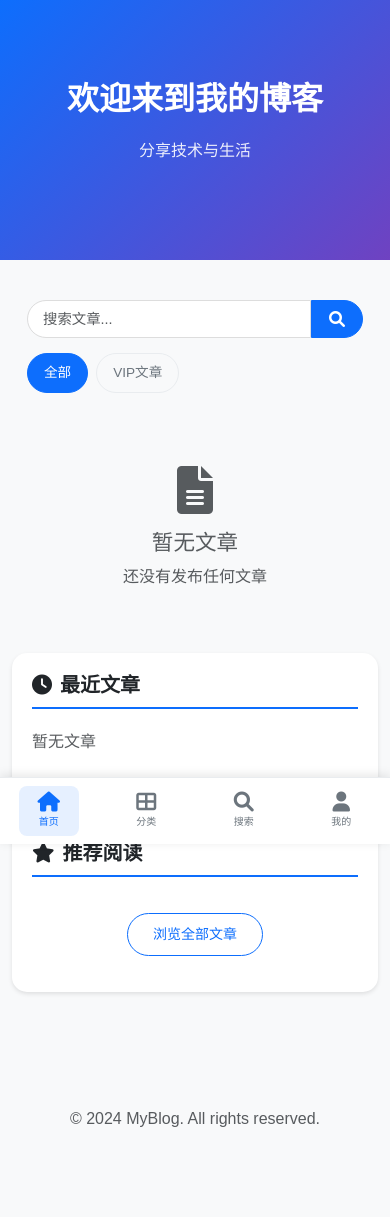
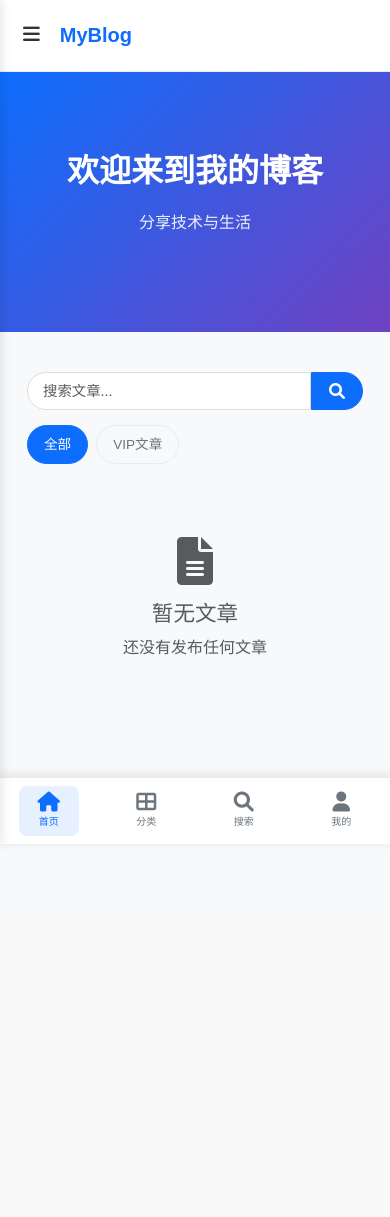
Before and after one commit to jhzhou002/blog, a Django app: page / in a window 390 px wide. After the commit the page ends 836 px from the top, so only its background shows below. Run offline with Django 4.2, Linux system fonts and the light colour scheme; the visitor is signed in with stand-in values (Sample User, id 1); data that the repository does not hold is empty.

Commit message:
实现移动端左侧滑出导航菜单
- 添加移动端专用头部布局（左上角菜单按钮+Logo）
- 创建从左侧滑出的侧边导航菜单
- 包含完整导航功能：首页、分类、搜索、用户功能
- 添加背景遮罩和流畅动画效果
- 移动端首页仅显示博客列表，隐藏右侧边栏
- 桌面端导航保持不变，仅移动端使用侧边菜单
- 支持点击、ESC键、遮罩层关闭菜单

🤖 Generated with [Claude Code](https://claude.ai/code)

Co-Authored-By: Claude <noreply@anthropic.com>

```diff
--- a/static/css/style.css
+++ b/static/css/style.css
@@ -754,6 +754,136 @@ body {
 }
 
 /* Responsive */
+/* Mobile Header */
+.mobile-header {
+    background: white;
+    border-bottom: 1px solid #e9ecef;
+    padding: 12px 15px;
+    display: flex;
+    align-items: center;
+    position: sticky;
+    top: 0;
+    z-index: 1000;
+}
+
+.mobile-menu-btn {
+    background: none;
+    border: none;
+    font-size: 1.2rem;
+    color: #333;
+    padding: 8px;
+    margin-right: 12px;
+    cursor: pointer;
+}
+
+.mobile-logo {
+    font-size: 1.25rem;
+    font-weight: 600;
+    color: var(--primary-color);
+    margin: 0;
+}
+
+/* Mobile Sidebar */
+.mobile-sidebar-overlay {
+    position: fixed;
+    top: 0;
+    left: 0;
+    width: 100%;
+    height: 100%;
+    background: rgba(0, 0, 0, 0.5);
+    z-index: 1998;
+    opacity: 0;
+    visibility: hidden;
+    transition: all 0.3s ease;
+}
+
+.mobile-sidebar-overlay.active {
+    opacity: 1;
+    visibility: visible;
+}
+
+.mobile-sidebar {
+    position: fixed;
+    top: 0;
+    left: -280px;
+    width: 280px;
+    height: 100%;
+    background: white;
+    z-index: 1999;
+    transition: transform 0.3s ease;
+    box-shadow: 2px 0 10px rgba(0, 0, 0, 0.1);
+}
+
+.mobile-sidebar.active {
+    transform: translateX(280px);
+}
+
+.sidebar-header {
+    padding: 20px;
+    border-bottom: 1px solid #e9ecef;
+    display: flex;
+    justify-content: space-between;
+    align-items: center;
+}
+
+.sidebar-header h5 {
+    margin: 0;
+    color: var(--primary-color);
+    font-weight: 600;
+}
+
+.sidebar-close {
+    background: none;
+    border: none;
+    font-size: 1.2rem;
+    color: #666;
+    cursor: pointer;
+    padding: 5px;
+}
+
+.sidebar-content {
+    padding: 10px 0;
+    height: calc(100% - 80px);
+    overflow-y: auto;
+}
+
+.sidebar-nav {
+    list-style: none;
+    margin: 0;
+    padding: 0;
+}
+
+.sidebar-nav li {
+    margin: 0;
+}
+
+.sidebar-nav a {
+    display: flex;
+    align-items: center;
+    padding: 12px 20px;
+    color: #333;
+    text-decoration: none;
+    transition: all 0.2s ease;
+}
+
+.sidebar-nav a:hover,
+.sidebar-nav a.active {
+    background: #f8f9fa;
+    color: var(--primary-color);
+}
+
+.sidebar-nav a i {
+    width: 20px;
+    margin-right: 12px;
+    font-size: 0.9rem;
+}
+
+.sidebar-divider {
+    height: 1px;
+    background: #e9ecef;
+    margin: 10px 20px;
+}
+
 /* Mobile Search and Filters */
 .mobile-search-filters {
     margin-bottom: 20px;
--- a/templates/base.html
+++ b/templates/base.html
@@ -16,8 +16,69 @@
     {% block extra_head %}{% endblock %}
 </head>
 <body data-authenticated="{% if user.is_authenticated %}true{% else %}false{% endif %}">
+    <!-- Mobile Sidebar Overlay -->
+    <div class="mobile-sidebar-overlay d-md-none" id="sidebarOverlay"></div>
+
+    <!-- Mobile Sidebar -->
+    <div class="mobile-sidebar d-md-none" id="mobileSidebar">
+        <div class="sidebar-header">
+            <h5>MyBlog</h5>
+            <button class="sidebar-close" id="sidebarClose">
+                <i class="fas fa-times"></i>
+            </button>
+        </div>
+        <div class="sidebar-content">
+            <ul class="sidebar-nav">
+                <li><a href="{% url 'blog:index' %}" class="{% if request.resolver_match.url_name == 'index' %}active{% endif %}">
+                    <i class="fas fa-home"></i> 首页
+                </a></li>
+                {% for category in site_categories %}
+                <li><a href="{% url 'blog:category_posts' category.pk %}">
+                    <i class="fas fa-folder"></i> {{ category.name }}
+                </a></li>
+                {% endfor %}
+                <li><a href="{% url 'blog:search' %}">
+                    <i class="fas fa-search"></i> 搜索
+                </a></li>
+                <li><a href="{% url 'blog:about' %}">
+                    <i class="fas fa-info-circle"></i> 关于
+                </a></li>
+                {% if user.is_authenticated %}
+                    <li class="sidebar-divider"></li>
+                    <li><a href="{% url 'blog:profile' %}">
+                        <i class="fas fa-user"></i> 个人中心
+                    </a></li>
+                    {% if user.is_admin or user.is_superuser %}
+                        <li><a href="{% url 'blog:admin_dashboard' %}">
+                            <i class="fas fa-cog"></i> 后台管理
+                        </a></li>
+                    {% endif %}
+                    <li><a href="{% url 'blog:logout' %}">
+                        <i class="fas fa-sign-out-alt"></i> 退出登录
+                    </a></li>
+                {% else %}
+                    <li class="sidebar-divider"></li>
+                    <li><a href="{% url 'blog:login' %}">
+                        <i class="fas fa-sign-in-alt"></i> 登录
+                    </a></li>
+                    <li><a href="{% url 'blog:register' %}">
+                        <i class="fas fa-user-plus"></i> 注册
+                    </a></li>
+                {% endif %}
+            </ul>
+        </div>
+    </div>
+
+    <!-- Mobile Header (only visible on mobile) -->
+    <div class="mobile-header d-md-none">
+        <button class="mobile-menu-btn" id="mobileMenuBtn">
+            <i class="fas fa-bars"></i>
+        </button>
+        <h1 class="mobile-logo">MyBlog</h1>
+    </div>
+
     <!-- Navigation -->
-    <nav class="navbar navbar-expand-lg navbar-light bg-white border-bottom">
+    <nav class="navbar navbar-expand-lg navbar-light bg-white border-bottom d-none d-md-block">
         <div class="container">
             <a class="navbar-brand fw-bold fs-4" href="{% url 'blog:index' %}">MyBlog</a>
 
--- a/templates/blog/index.html
+++ b/templates/blog/index.html
@@ -71,7 +71,7 @@
 
     <div class="row">
         <!-- Main Content -->
-        <div class="col-lg-8">
+        <div class="col-lg-8 col-md-12">
             <!-- Blog Posts -->
             <div class="posts-section">
                 {% for post in posts %}
@@ -182,8 +182,8 @@
             {% endif %}
         </div>
 
-        <!-- Sidebar -->
-        <div class="col-lg-4">
+        <!-- Sidebar (hidden on mobile) -->
+        <div class="col-lg-4 d-none d-lg-block">
             <!-- Recent Posts -->
             <div class="sidebar-card">
                 <h5><i class="fas fa-clock me-2"></i>最近文章</h5>
```
Also changed, not shown: static/js/main.js (+43 -0 lines).
